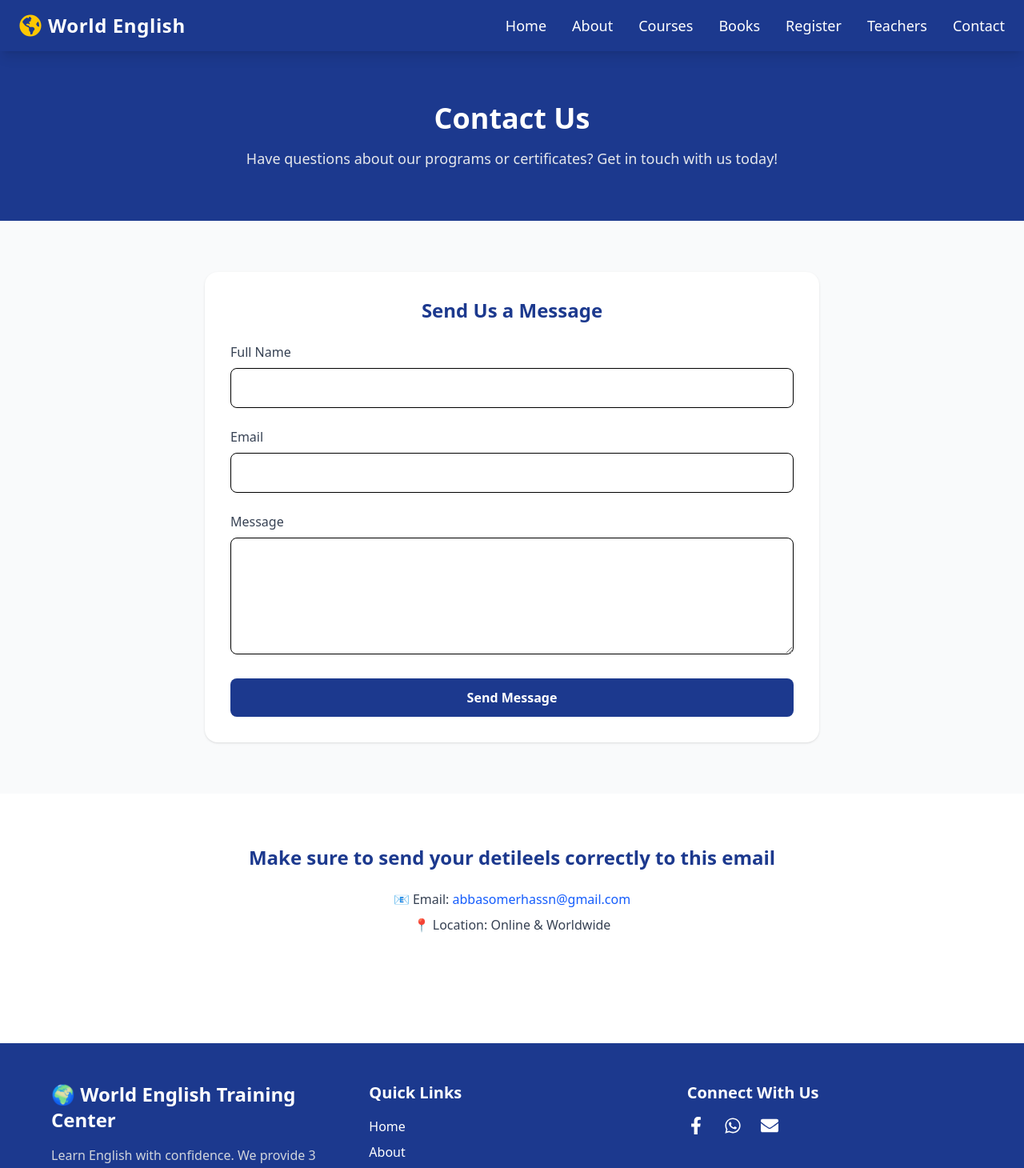
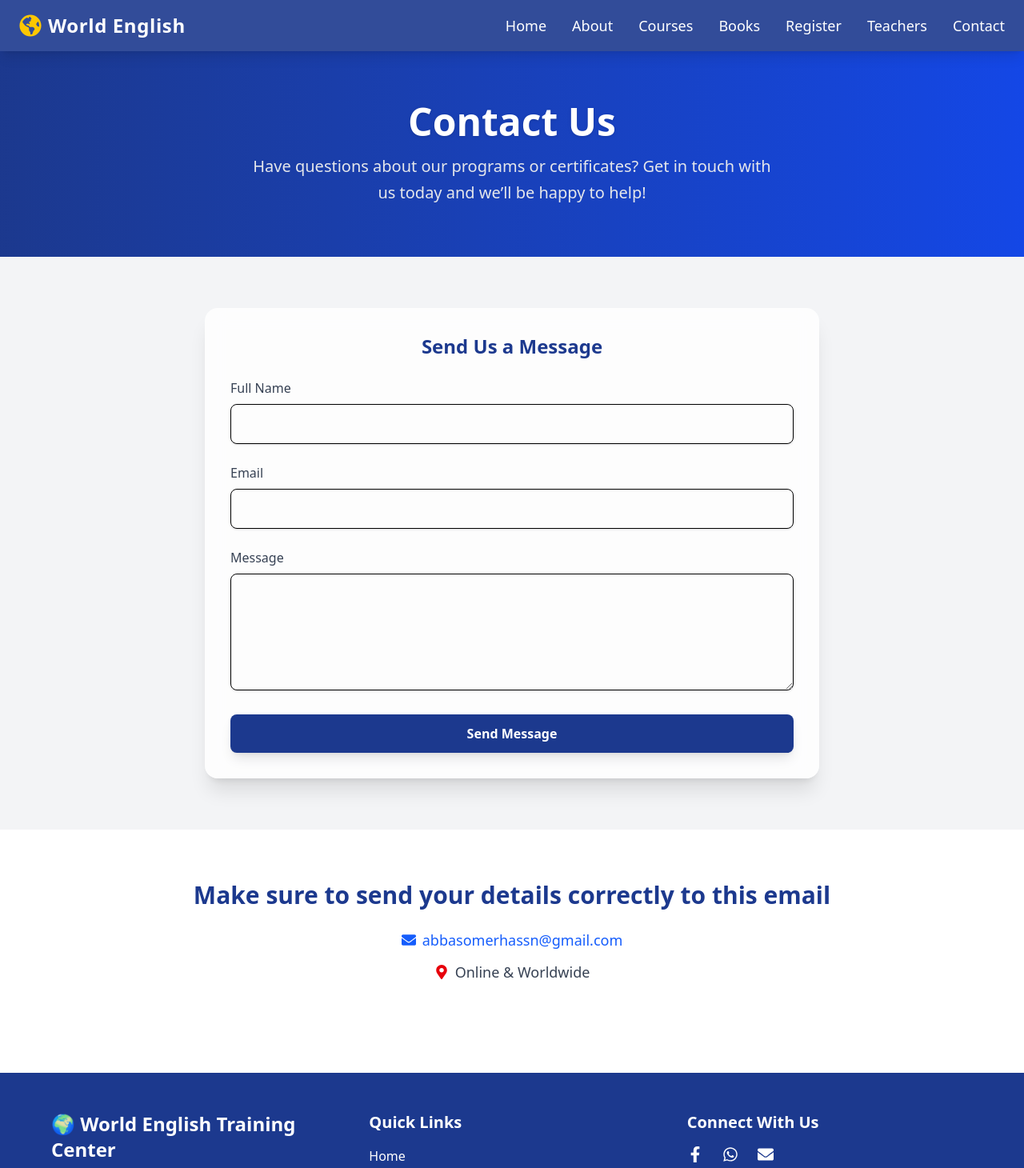
Before and after one commit to Abbaslewa/Login-Using-Next.js, a Next.js app: page /contact in a window 1280 px wide. Shown: the top 1460 px of the page at 80% size. Built offline with nearby package versions, Linux system fonts and the light colour scheme.

Commit message:
updating

```diff
--- a/app/components/Footer.tsx
+++ b/app/components/Footer.tsx
@@ -3,72 +3,89 @@ import { FaFacebookF, FaWhatsapp, FaEnvelope } from "react-icons/fa";
 
 export default function Footer() {
   return (
-    <footer className="bg-blue-900 text-white py-12 px-6 mt-12">
-      <div className="max-w-6xl mx-auto grid grid-cols-1 md:grid-cols-3 gap-10">
+    <footer className="bg-blue-900 text-white py-10 sm:py-12 px-4 sm:px-6 mt-12">
+      <div className="max-w-6xl mx-auto grid grid-cols-1 sm:grid-cols-2 md:grid-cols-3 gap-8 sm:gap-10">
 
+        {/* Brand Info */}
         <div>
-          <h2 className="text-2xl font-bold mb-4">🌍 World English Training Center</h2>
-          <p className="text-gray-300">
+          <h2 className="text-xl sm:text-2xl font-bold mb-3 sm:mb-4">
+            🌍 World English Training Center
+          </h2>
+          <p className="text-gray-300 text-sm sm:text-base leading-relaxed">
             Learn English with confidence. We provide 3 and 6-month programs
             with international certificates and practice groups for speaking
             fluency.
           </p>
         </div>
 
-
+        {/* Quick Links */}
         <div>
-          <h3 className="text-xl font-semibold mb-4">Quick Links</h3>
-          <ul className="space-y-2">
+          <h3 className="text-lg sm:text-xl font-semibold mb-3 sm:mb-4">
+            Quick Links
+          </h3>
+          <ul className="space-y-2 text-sm sm:text-base">
             <li>
-              <Link href="/" className="hover:text-gray-300">Home</Link>
+              <Link href="/" className="hover:text-yellow-400 transition">
+                Home
+              </Link>
             </li>
             <li>
-              <Link href="/about" className="hover:text-gray-300">About</Link>
+              <Link href="/about" className="hover:text-yellow-400 transition">
+                About
+              </Link>
             </li>
             <li>
-              <Link href="/courses" className="hover:text-gray-300">Courses</Link>
+              <Link href="/courses" className="hover:text-yellow-400 transition">
+                Courses
+              </Link>
             </li>
             <li>
-              <Link href="/contact" className="hover:text-gray-300">Contact</Link>
+              <Link href="/register" className="hover:text-yellow-400 transition">
+                Register
+              </Link>
             </li>
             <li>
-              <Link href="/register" className="hover:text-gray-300">Register</Link>
+              <Link href="/contact" className="hover:text-yellow-400 transition">
+                Contact
+              </Link>
             </li>
           </ul>
         </div>
 
-
+        {/* Socials */}
         <div>
-          <h3 className="text-xl font-semibold mb-4">Connect With Us</h3>
-          <div className="flex space-x-6">
+          <h3 className="text-lg sm:text-xl font-semibold mb-3 sm:mb-4">
+            Connect With Us
+          </h3>
+          <div className="flex space-x-5 sm:space-x-6">
             <a
               href="https://facebook.com"
               target="_blank"
               rel="noopener noreferrer"
-              className="hover:text-gray-300"
+              className="hover:text-yellow-400 transition"
             >
-              <FaFacebookF size={22} />
+              <FaFacebookF size={20} />
             </a>
             <a
               href="https://chat.whatsapp.com/KPVY3wV2iosA6nrYlolDaH"
               target="_blank"
               rel="noopener noreferrer"
-              className="hover:text-gray-300"
+              className="hover:text-yellow-400 transition"
             >
-              <FaWhatsapp size={22} />
+              <FaWhatsapp size={20} />
             </a>
             <a
-              href="abbasomerhassn@gmail.com"
-              className="hover:text-gray-300"
+              href="mailto:abbasomerhassn@gmail.com"
+              className="hover:text-yellow-400 transition"
             >
-              <FaEnvelope size={22} />
+              <FaEnvelope size={20} />
             </a>
           </div>
         </div>
       </div>
 
-
-      <div className="border-t border-gray-700 mt-10 pt-6 text-center text-gray-400 text-sm">
+      {/* Bottom */}
+      <div className="border-t border-gray-700 mt-8 sm:mt-10 pt-4 sm:pt-6 text-center text-gray-400 text-xs sm:text-sm">
         © {new Date().getFullYear()} World English Training Center. All Rights Reserved.
       </div>
     </footer>
--- a/app/components/Navbar.tsx
+++ b/app/components/Navbar.tsx
@@ -6,99 +6,71 @@ import { FaBars, FaTimes, FaGlobeAmericas } from "react-icons/fa";
 export default function Navbar() {
   const [isOpen, setIsOpen] = useState(false);
 
+  const navLinks = [
+    { name: "Home", href: "/" },
+    { name: "About", href: "/about" },
+    { name: "Courses", href: "/courses" },
+    { name: "Books", href: "/books" },
+    { name: "Register", href: "/register" },
+    { name: "Teachers", href: "/teachers" },
+    { name: "Contact", href: "/contact" },
+  ];
+
   return (
-    <nav className="bg-blue-900  text-white shadow-lg sticky top-0 z-50">
+    <nav className="bg-blue-900/90 backdrop-blur-md text-white shadow-lg sticky top-0 z-50">
       <div className="max-w-7xl mx-auto px-6 py-4 flex justify-between items-center">
-
+        {/* Logo */}
         <Link
           href="/"
-          className="flex  items-center space-x-2 text-2xl font-extrabold tracking-wide"
+          className="flex items-center space-x-2 text-2xl font-extrabold tracking-wide"
         >
           <FaGlobeAmericas size={28} className="text-yellow-400" />
-          <span className="">World English</span>
+          <span className="hover:text-yellow-400 transition">World English</span>
         </Link>
 
+        {/* Desktop Links */}
         <div className="hidden md:flex space-x-8 text-lg font-medium">
-          <Link href="/" className="hover:text-yellow-400 transition">
-            Home
+          {navLinks.map((link) => (
+            <Link
+              key={link.name}
+              href={link.href}
+              className="relative group"
+            >
+              <span className="hover:text-yellow-400 transition">{link.name}</span>
+              <span className="absolute left-0 -bottom-1 w-0 h-[2px] bg-yellow-400 transition-all duration-300 group-hover:w-full"></span>
             </Link>
-          <Link href="/about" className="hover:text-yellow-400 transition">
-            About
-          </Link>
-          <Link href="/courses" className="hover:text-yellow-400 transition">
-            Courses
-          </Link>
-          <Link href="/books" className="hover:text-yellow-400 transition">
-            Books
-          </Link>
-          <Link href="/register" className="hover:text-yellow-400 transition">
-            Register
-          </Link>
-          <Link href="/teachers" className="hover:text-yellow-400 transition">
-            Teachers
-          </Link>
-          <Link href="/contact" className="hover:text-yellow-400 transition">
-            Contact
-          </Link>
-
+          ))}
         </div>
 
-
+        {/* Mobile Menu Button */}
         <button
           className="md:hidden text-2xl focus:outline-none"
           onClick={() => setIsOpen(!isOpen)}
+          aria-label="Toggle Menu"
         >
           {isOpen ? <FaTimes /> : <FaBars />}
         </button>
       </div>
 
-
-      {isOpen && (
-        <div className="md:hidden bg-blue-800 px-6 py-4 space-y-4 text-lg font-medium">
+      {/* Mobile Links */}
+      <div
+        className={`md:hidden bg-blue-800 overflow-hidden transition-all duration-300 ${
+          isOpen ? "max-h-96 opacity-100 py-4" : "max-h-0 opacity-0 py-0"
+        }`}
+      >
+        <div className="px-6 space-y-4 text-lg font-medium">
+          {navLinks.map((link) => (
             <Link
-            href="/about"
+              key={link.name}
+              href={link.href}
               className="block hover:text-yellow-400 transition"
               onClick={() => setIsOpen(false)}
             >
-            About
+              {link.name}
             </Link>
-          <Link
-            href="/courses"
-            className="block hover:text-yellow-400 transition"
-            onClick={() => setIsOpen(false)}
-          >
-            Courses
-          </Link>
-          <Link
-            href="/books"
-            className="block hover:text-yellow-400 transition"
-            onClick={() => setIsOpen(false)}
-          >
-            Books
-          </Link>
-          <Link
-            href="/register"
-            className="block hover:text-yellow-400 transition"
-            onClick={() => setIsOpen(false)}
-          >
-            Register
-          </Link>
-          <Link
-            href="/teachers"
-            className="block hover:text-yellow-400 transition"
-            onClick={() => setIsOpen(false)}
-          >
-            Teachers
-          </Link>
-          <Link
-            href="/contact"
-            className="block hover:text-yellow-400 transition"
-            onClick={() => setIsOpen(false)}
-          >
-            Contact
-          </Link>
+          ))}
         </div>
-      )}
+      </div>
     </nav>
   );
 }
--- a/app/contact/page.tsx
+++ b/app/contact/page.tsx
@@ -1,10 +1,9 @@
 "use client";
 import { useState } from "react";
-
+import { FaEnvelope, FaMapMarkerAlt } from "react-icons/fa";
 
 export default function Contact() {
   const [form, setForm] = useState({ name: "", email: "", message: "" });
-
 
   const handleChange = (
     e: React.ChangeEvent<HTMLInputElement | HTMLTextAreaElement>
@@ -12,75 +11,81 @@ export default function Contact() {
     setForm({ ...form, [e.target.name]: e.target.value });
   };
 
-
-
   const handleSubmit = (e: React.FormEvent<HTMLFormElement>) => {
     e.preventDefault();
-    alert("Thank you for contacting us! We will reply soon.");
+    alert("✅ Thank you for contacting us! We will reply soon.");
     setForm({ name: "", email: "", message: "" });
   };
 
   return (
     <div className="flex flex-col">
-
-      <section className="bg-blue-900 text-white py-16 px-6 text-center">
-        <h1 className="text-4xl font-extrabold mb-4">Contact Us</h1>
-        <p className="text-lg max-w-2xl mx-auto text-gray-200">
+      {/* Hero Section */}
+      <section className="bg-gradient-to-r from-blue-900 to-blue-700 text-white py-16 px-6 text-center">
+        <h1 className="text-4xl sm:text-5xl font-extrabold mb-4 drop-shadow">
+          Contact Us
+        </h1>
+        <p className="text-lg sm:text-xl max-w-2xl mx-auto text-gray-200 leading-relaxed">
           Have questions about our programs or certificates? Get in touch with
-          us today!
+          us today and we’ll be happy to help!
         </p>
       </section>
 
-
-      <section className="py-16 px-6 bg-gray-50">
-        <div className="max-w-3xl mx-auto bg-white p-8 rounded-2xl shadow">
+      {/* Contact Form */}
+      <section className="py-16 px-6 bg-gray-100">
+        <div className="max-w-3xl mx-auto bg-white/80 backdrop-blur-md p-8 rounded-2xl shadow-xl">
           <h2 className="text-2xl font-bold text-blue-900 mb-6 text-center">
             Send Us a Message
           </h2>
           <form onSubmit={handleSubmit} className="space-y-6">
-
+            {/* Name */}
             <div>
-              <label className="block text-gray-700 mb-2">Full Name</label>
+              <label className="block text-gray-700 font-medium mb-2">
+                Full Name
+              </label>
               <input
                 type="text"
                 name="name"
                 value={form.name}
                 onChange={handleChange}
                 required
-                className="w-full px-4 py-3 border rounded-lg focus:outline-none focus:ring-2 focus:ring-blue-600"
+                className="w-full px-4 py-3 border rounded-lg focus:outline-none focus:ring-2 focus:ring-blue-600 shadow-sm"
               />
             </div>
 
-
+            {/* Email */}
             <div>
-              <label className="block text-gray-700 mb-2">Email</label>
+              <label className="block text-gray-700 font-medium mb-2">
+                Email
+              </label>
               <input
                 type="email"
                 name="email"
                 value={form.email}
                 onChange={handleChange}
                 required
-                className="w-full px-4 py-3 border rounded-lg focus:outline-none focus:ring-2 focus:ring-blue-600"
+                className="w-full px-4 py-3 border rounded-lg focus:outline-none focus:ring-2 focus:ring-blue-600 shadow-sm"
               />
             </div>
 
-
+            {/* Message */}
             <div>
-              <label className="block text-gray-700 mb-2">Message</label>
+              <label className="block text-gray-700 font-medium mb-2">
+                Message
+              </label>
               <textarea
                 name="message"
                 rows={5}
                 value={form.message}
                 onChange={handleChange}
                 required
-                className="w-full px-4 py-3 border rounded-lg focus:outline-none focus:ring-2 focus:ring-blue-600"
+                className="w-full px-4 py-3 border rounded-lg focus:outline-none focus:ring-2 focus:ring-blue-600 shadow-sm"
               ></textarea>
             </div>
 
-
+            {/* Button */}
             <button
               type="submit"
-              className="w-full bg-blue-900 text-white py-3 rounded-lg font-semibold hover:bg-blue-700 transition"
+              className="w-full bg-blue-900 hover:bg-blue-700 text-white py-3 rounded-lg font-semibold shadow-lg transition"
             >
               Send Message
             </button>
@@ -88,27 +93,24 @@ export default function Contact() {
         </div>
       </section>
 
-
+      {/* Contact Info */}
       <section className="py-16 px-6 text-center bg-white">
-        <h2 className="text-2xl font-bold text-blue-900 mb-6">
-          Make sure to send your detileels correctly to this email
+        <h2 className="text-2xl sm:text-3xl font-bold text-blue-900 mb-6">
+          Make sure to send your details correctly to this email
         </h2>
-        <p className="text-gray-700 mb-2">
-          📧 Email:{" "}
+        <p className="flex items-center justify-center gap-2 text-gray-700 mb-3 text-lg">
+          <FaEnvelope className="text-blue-600" />
           <a
             href="mailto:abbasomerhassn@gmail.com"
-            className="text-blue-600 hover:underline"
+            className="text-blue-600 hover:underline font-medium"
           >
             abbasomerhassn@gmail.com
           </a>
         </p>
-        <p className="text-gray-700 mb-2">📍 Location: Online & Worldwide</p>
-        <div className="mt-6">
-
-        </div>
-
-
-
+        <p className="flex items-center justify-center gap-2 text-gray-700 text-lg">
+          <FaMapMarkerAlt className="text-red-600" />
+          Online & Worldwide
+        </p>
       </section>
     </div>
   );
--- a/app/layout.tsx
+++ b/app/layout.tsx
@@ -15,7 +15,7 @@ const geistMono = Geist_Mono({
 });
 
 export const metadata: Metadata = {
-  title: "Create Next App",
+  title: "World English Training Center",
   description: "Generated by create next app",
 };
 
```
Also changed, not shown: app/about/page.tsx (+31 -27 lines), app/page.tsx (+58 -43 lines), 1 other file (tests, documents, lock files or other folders). Lines whose indentation alone changed are shown as unchanged.
